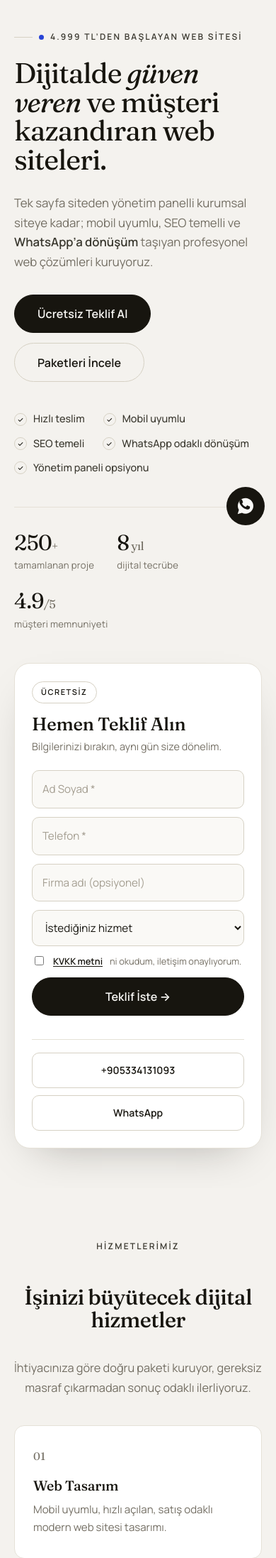
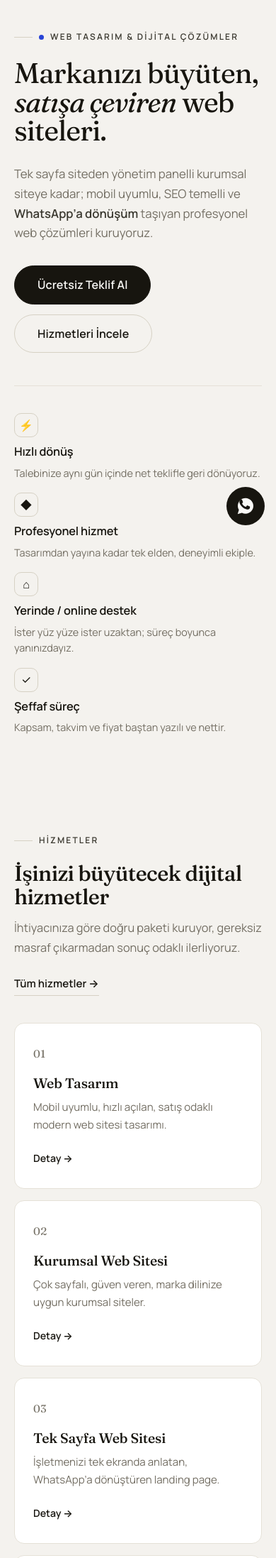
Before and after one commit to poyrazco1/lead-avcisi-xtanbul-yazilim-ajansi, a PHP site: page / in a window 390 px wide. Shown: the part 88-2283 px from the top of the page at 71% size. Run offline with PHP 8.4, Linux system fonts and the light colour scheme.

Commit message:
Anasayfayı referans servis-sayfası akışına göre yeniden kurgula
Anasayfa bölüm sırası (yalnızca ön yüz): Hero (etiket + 2 satırlı büyük
başlık + 2 CTA) → hero altı 4 güven kartı → 6 numaralı hizmet kartı
(Detay linkli, 3/1 kolon) → 4 adımlı süreç (Keşif/Planlama/Uygulama/
Teslim-Takip) → öne çıkan işler / portfolyo galerisi (aspect-ratio +
object-fit:cover, görsel yoksa premium placeholder) → 3 paket
(Başlangıç/Standart-öne çıkan/Premium) → SSS (button + aria-expanded
erişilebilir akordeon) → final WhatsApp/iletişim CTA → footer.

- index.php: yalnızca home bloğu yeniden yapılandırıldı; diğer sayfalar
  ve tüm form/route/link/JS bağlantıları korundu.
- assets/style.css: hero-cards/trust-card, kart Detay linki, work-grid
  portfolyo galerisi ve button tabanlı FAQ bileşenleri; yeni gridler için
  responsive (mobil tek kolon); ≤360px header CTA gizlenerek yatay taşma
  giderildi.
- assets/site.js: SSS için sade, erişilebilir aç/kapa (button + aria).

Backend, panel/admin, veritabanı ve data dosyalarına dokunulmadı.

Co-Authored-By: Claude Opus 4.8 <noreply@anthropic.com>
Claude-Session: https://claude.ai/code/session_01R1Py26Hz8uzHUuAYQ6sBvJ

```diff
--- a/assets/site.js
+++ b/assets/site.js
@@ -64,4 +64,13 @@
     });
   }
   Array.prototype.forEach.call(document.querySelectorAll('.js-lead-form'), bindLeadForm);
+
+  // SSS akordeon (button + aria-expanded ile erişilebilir aç/kapa)
+  Array.prototype.forEach.call(document.querySelectorAll('.faq-item .faq-q'), function (btn) {
+    btn.addEventListener('click', function () {
+      var item = btn.parentNode;
+      var open = item.classList.toggle('open');
+      btn.setAttribute('aria-expanded', open ? 'true' : 'false');
+    });
+  });
 })();
--- a/assets/style.css
+++ b/assets/style.css
@@ -242,6 +242,45 @@ body.nav-open .nav-overlay{opacity:1;visibility:visible}
 .process-card p{color:var(--sub);font-size:.9rem;margin:0}
 
 /* ============================================================
+   ANASAYFA — HERO ALTI GÜVEN KARTLARI
+   ============================================================ */
+.hero-cards{display:grid;grid-template-columns:repeat(4,minmax(0,1fr));gap:var(--gap);
+  margin-top:clamp(46px,6vw,72px);padding-top:clamp(38px,5vw,54px);border-top:1px solid var(--hair)}
+.trust-card{display:flex;flex-direction:column;gap:10px}
+.trust-card .tc-mark{width:34px;height:34px;border-radius:10px;border:1px solid var(--hair-2);
+  display:grid;place-items:center;color:var(--ink);font-size:1rem}
+.trust-card h3{font-family:var(--font-body);font-weight:600;font-size:1.02rem;margin:2px 0 0}
+.trust-card p{color:var(--sub);font-size:.9rem;margin:0;line-height:1.55}
+
+/* Kart içi "Detay" linki */
+.card-link{margin-top:22px;color:var(--ink);font-weight:600;font-size:.88rem;
+  display:inline-flex;align-items:center;gap:7px;width:max-content;transition:gap .16s ease}
+.service-card .card-link{margin-top:auto;padding-top:22px}
+.card-link:hover{gap:12px}
+
+/* ============================================================
+   ANASAYFA — ÖNE ÇIKAN İŞLER / GALERİ
+   ============================================================ */
+.work-grid{display:grid;grid-template-columns:repeat(3,minmax(0,1fr));gap:var(--gap)}
+.work-card{display:flex;flex-direction:column;background:var(--card);border:1px solid var(--hair);
+  border-radius:var(--r);overflow:hidden;transition:border-color .2s ease,transform .2s ease}
+.work-card:hover{border-color:var(--ink);transform:translateY(-3px)}
+.work-media{position:relative;aspect-ratio:4/3;overflow:hidden;background:var(--card-2)}
+.work-media img{width:100%;height:100%;object-fit:cover;display:block}
+.work-card:hover .work-media img{transform:scale(1.03)}
+.work-media img{transition:transform .4s ease}
+.work-ph{position:absolute;inset:0;display:grid;place-items:center;
+  background:
+    radial-gradient(120% 120% at 100% 0%,rgba(23,21,15,.06),transparent 60%),
+    repeating-linear-gradient(135deg,transparent 0 13px,rgba(23,21,15,.035) 13px 14px),
+    var(--card-2)}
+.work-ph span{font-family:var(--font-display);font-size:2.6rem;color:var(--ink);opacity:.22;letter-spacing:.02em}
+.work-body{padding:22px 24px;display:flex;flex-direction:column;gap:8px}
+.work-cat{font-size:11px;font-weight:600;letter-spacing:.14em;text-transform:uppercase;color:var(--sub)}
+.work-body h3{font-size:1.16rem;margin:0}
+.work-body p{color:var(--sub);font-size:.9rem;margin:0}
+
+/* ============================================================
    PAKETLER
    ============================================================ */
 .pkg-grid{display:grid;grid-template-columns:repeat(3,minmax(0,1fr));gap:var(--gap);align-items:stretch}
@@ -422,6 +462,8 @@ body.nav-open .nav-overlay{opacity:1;visibility:visible}
   .card-grid.cols-4{grid-template-columns:repeat(2,1fr)}
   .process-grid{grid-template-columns:repeat(2,1fr)}
   .pkg-grid{grid-template-columns:repeat(2,1fr)}
+  .hero-cards{grid-template-columns:repeat(2,1fr)}
+  .work-grid{grid-template-columns:repeat(2,1fr)}
   .hero-inner{grid-template-columns:1fr;gap:44px}
   .hero-copy{max-width:none}
   .hero-form-card{max-width:520px}
@@ -446,7 +488,8 @@ body.nav-open .nav-overlay{opacity:1;visibility:visible}
 }
 @media (max-width:680px){
   .card-grid.cols-4,.card-grid.cols-3,.card-grid.cols-2,
-  .process-grid,.pkg-grid,.footer-top,.stat-cards{grid-template-columns:1fr}
+  .process-grid,.pkg-grid,.footer-top,.stat-cards,
+  .hero-cards,.work-grid{grid-template-columns:1fr}
   .quote-form{grid-template-columns:1fr}
   .section-heading{flex-direction:column;align-items:flex-start}
   .cta-inner{flex-direction:column;align-items:flex-start}
--- a/index.php
+++ b/index.php
@@ -3,144 +3,135 @@ $page=$_GET['page']??'home';
 $valid=['home','hizmetler','paketler','referanslar','blog','haberler','kurumsal','iletisim','kvkk','gizlilik','cerez'];
 if(!in_array($page,$valid,true)){$page='home';}
 $s=site_settings();
+$wa=normalize_whatsapp($s['contact_whatsapp']);
 header_html($page);
 ?>
-<?php if($page==='home'): $posts=array_slice(posts_all(),0,3); $refs=array_values(array_filter(references_all(),fn($r)=>!empty($r['active']))); ?>
+<?php if($page==='home'):
+  /* Anasayfaya özel içerik (yalnızca ön yüz sunumu) */
+  $hero_cards=[
+    ['m'=>'⚡','t'=>'Hızlı dönüş','d'=>'Talebinize aynı gün içinde net teklifle geri dönüyoruz.'],
+    ['m'=>'◆','t'=>'Profesyonel hizmet','d'=>'Tasarımdan yayına kadar tek elden, deneyimli ekiple.'],
+    ['m'=>'⌂','t'=>'Yerinde / online destek','d'=>'İster yüz yüze ister uzaktan; süreç boyunca yanınızdayız.'],
+    ['m'=>'✓','t'=>'Şeffaf süreç','d'=>'Kapsam, takvim ve fiyat baştan yazılı ve nettir.'],
+  ];
+  $home_process=[
+    ['no'=>'01','title'=>'Keşif','desc'=>'İhtiyacınızı, hedef kitlenizi ve rakiplerinizi dinleyip kapsamı netleştiriyoruz.'],
+    ['no'=>'02','title'=>'Planlama','desc'=>'Sayfa yapısı, içerik akışı ve tasarım yönünü birlikte planlıyoruz.'],
+    ['no'=>'03','title'=>'Uygulama','desc'=>'Mobil uyumlu, hızlı ve SEO temelli olarak tasarlayıp geliştiriyoruz.'],
+    ['no'=>'04','title'=>'Teslim / Takip','desc'=>'Yayına alıp teslim ediyor, sonrasında performansı takip ediyoruz.'],
+  ];
+  $home_works=[
+    ['cat'=>'Güzellik & Bakım','title'=>'Randevu odaklı salon sitesi','img'=>''],
+    ['cat'=>'Teknik Servis','title'=>'WhatsApp dönüşümlü servis sitesi','img'=>''],
+    ['cat'=>'Kurumsal','title'=>'Çok sayfalı tanıtım sitesi','img'=>''],
+    ['cat'=>'E-Ticaret','title'=>'Ürün ve kampanya vitrini','img'=>''],
+    ['cat'=>'Sağlık & Klinik','title'=>'Randevulu klinik sitesi','img'=>''],
+    ['cat'=>'Yeme & İçme','title'=>'Menü ve rezervasyon sitesi','img'=>''],
+  ];
+  $home_packages=[
+    ['name'=>'Başlangıç','who'=>'Hızlı bir dijital vitrin isteyen yerel işletmeler için.','features'=>['Mobil uyumlu tek sayfa','WhatsApp & arama butonu','Temel SEO kurulumu','Harita ve iletişim'],'featured'=>false],
+    ['name'=>'Standart','who'=>'Kurumsal duruş ve daha fazla içerik isteyenler için.','features'=>['Çok sayfalı yapı','Hizmet & referans bölümleri','Blog / haber altyapısı','Gelişmiş SEO düzeni'],'featured'=>true],
+    ['name'=>'Premium','who'=>'Kendi içeriğini yöneten ve büyümek isteyen markalar için.','features'=>['Yönetim paneli','Randevu / talep sistemi','Çok dil opsiyonu','Özel yazılım & entegrasyon'],'featured'=>false],
+  ];
+?>
 
+<!-- 1) HERO -->
 <section class="hero">
-  <div class="wrap hero-inner">
+  <div class="wrap">
     <div class="hero-copy">
-      <span class="eyebrow"><span class="eb-dot"></span><?=e($s['hero_badge'])?></span>
-      <h1 class="hero-title">Dijitalde <span class="hl">güven veren</span> ve müşteri kazandıran web siteleri.</h1>
+      <span class="eyebrow"><span class="eb-dot"></span>Web Tasarım &amp; Dijital Çözümler</span>
+      <h1 class="hero-title">Markanızı büyüten,<br><span class="hl">satışa çeviren</span> web siteleri.</h1>
       <p class="hero-lead">Tek sayfa siteden yönetim panelli kurumsal siteye kadar; mobil uyumlu, SEO temelli ve <b>WhatsApp’a dönüşüm</b> taşıyan profesyonel web çözümleri kuruyoruz.</p>
       <div class="hero-actions">
-        <a class="btn btn-primary btn-lg" href="#teklif-hero">Ücretsiz Teklif Al</a>
-        <a class="btn btn-secondary btn-lg" href="/paketler">Paketleri İncele</a>
-      </div>
-      <ul class="hero-trust">
-        <?php foreach(trust_badges() as $b): ?><li><span class="tick">✓</span><?=e($b)?></li><?php endforeach; ?>
-      </ul>
-      <div class="hero-metrics">
-        <div class="metric-card"><span class="metric-value">250<span>+</span></span><span class="metric-label">tamamlanan proje</span></div>
-        <div class="metric-card"><span class="metric-value">8<span> yıl</span></span><span class="metric-label">dijital tecrübe</span></div>
-        <div class="metric-card"><span class="metric-value">4.9<span>/5</span></span><span class="metric-label">müşteri memnuniyeti</span></div>
+        <a class="btn btn-primary btn-lg" href="/iletisim#teklif">Ücretsiz Teklif Al</a>
+        <a class="btn btn-secondary btn-lg" href="/hizmetler">Hizmetleri İncele</a>
       </div>
     </div>
-    <aside class="hero-form-card" id="teklif-hero">
-      <div class="hff-head"><span class="hff-badge">Ücretsiz</span><h2>Hemen Teklif Alın</h2><p>Bilgilerinizi bırakın, aynı gün size dönelim.</p></div>
-      <form class="hero-form js-lead-form" data-status="#heroStatus" novalidate>
-        <div class="hp" aria-hidden="true"><input type="text" name="company_site" tabindex="-1" autocomplete="off"></div>
-        <input name="person" required placeholder="Ad Soyad *">
-        <input name="phone" required placeholder="Telefon *" inputmode="tel">
-        <input name="company" placeholder="Firma adı (opsiyonel)">
-        <select name="service">
-          <option value="">İstediğiniz hizmet</option>
-          <?php foreach(['Tek sayfa web sitesi','Randevulu web sitesi','Çok sayfalı kurumsal site','Yönetim panelli site','E-ticaret','SEO','Reklam / sosyal medya'] as $o): ?><option><?=e($o)?></option><?php endforeach; ?>
-        </select>
-        <label class="kvkk-line"><input type="checkbox" name="kvkk" value="1" required> <a href="/kvkk" target="_blank">KVKK metni</a>ni okudum, iletişim onaylıyorum.</label>
-        <button class="btn btn-primary btn-block btn-lg" type="submit">Teklif İste →</button>
-        <p class="form-status" id="heroStatus" role="status" aria-live="polite"></p>
-      </form>
-      <div class="hff-foot"><a href="tel:<?=e(preg_replace('/\s+/','',$s['contact_phone']))?>"><?=e($s['contact_phone'])?></a><a href="https://wa.me/<?=normalize_whatsapp($s['contact_whatsapp'])?>" target="_blank" rel="noopener">WhatsApp</a></div>
-    </aside>
-  </div>
-</section>
-
-<section class="section">
-  <div class="wrap">
-    <div class="section-heading center"><span class="eyebrow center">Hizmetlerimiz</span><h2 class="section-title">İşinizi büyütecek dijital hizmetler</h2><p class="section-lead">İhtiyacınıza göre doğru paketi kuruyor, gereksiz masraf çıkarmadan sonuç odaklı ilerliyoruz.</p></div>
-    <div class="card-grid cols-4">
-      <?php foreach(front_services() as $i=>$sv): ?>
-      <article class="service-card"><span class="card-index"><?=sprintf('%02d',$i+1)?></span><h3 class="card-title"><?=e($sv['title'])?></h3><p><?=e($sv['desc'])?></p></article>
+    <div class="hero-cards">
+      <?php foreach($hero_cards as $c): ?>
+      <article class="trust-card"><span class="tc-mark"><?=e($c['m'])?></span><h3><?=e($c['t'])?></h3><p><?=e($c['d'])?></p></article>
       <?php endforeach; ?>
     </div>
   </div>
 </section>
 
-<section class="section section-alt">
+<!-- 2) HİZMETLER -->
+<section class="section">
   <div class="wrap">
-    <div class="section-heading"><div><span class="eyebrow">Neden Xtanbul?</span><h2 class="section-title">Sadece güzel bir site değil, satan bir sistem</h2></div></div>
+    <div class="section-heading"><div><span class="eyebrow">Hizmetler</span><h2 class="section-title">İşinizi büyütecek dijital hizmetler</h2><p class="section-lead">İhtiyacınıza göre doğru paketi kuruyor, gereksiz masraf çıkarmadan sonuç odaklı ilerliyoruz.</p></div><a class="head-link" href="/hizmetler">Tüm hizmetler →</a></div>
     <div class="card-grid cols-3">
-      <?php foreach(why_us_cards() as $w): ?>
-      <article class="feature-card"><h3 class="card-title"><?=e($w['title'])?></h3><p><?=e($w['desc'])?></p></article>
+      <?php foreach(array_slice(front_services(),0,6) as $i=>$sv): ?>
+      <article class="service-card"><span class="card-index"><?=sprintf('%02d',$i+1)?></span><h3 class="card-title"><?=e($sv['title'])?></h3><p><?=e($sv['desc'])?></p><a class="card-link" href="/hizmetler">Detay →</a></article>
       <?php endforeach; ?>
     </div>
   </div>
 </section>
 
-<section class="section">
+<!-- 3) SÜREÇ -->
+<section class="section section-alt">
   <div class="wrap">
-    <div class="section-heading center"><span class="eyebrow center">Süreçlerimiz</span><h2 class="section-title">Fikirden yayına, net 8 adım</h2><p class="section-lead">Her aşamada ne olduğunu bilirsiniz; sürprizsiz, şeffaf ve planlı ilerleriz.</p></div>
+    <div class="section-heading center"><span class="eyebrow center">Nasıl Çalışıyoruz?</span><h2 class="section-title">Fikirden yayına, net 4 adım</h2><p class="section-lead">Her aşamada ne olduğunu bilirsiniz; sürprizsiz, şeffaf ve planlı ilerleriz.</p></div>
     <div class="process-grid">
-      <?php foreach(process_steps() as $st): ?>
+      <?php foreach($home_process as $st): ?>
       <article class="process-card"><span class="card-index"><?=e($st['no'])?></span><h3 class="card-title"><?=e($st['title'])?></h3><p><?=e($st['desc'])?></p></article>
       <?php endforeach; ?>
     </div>
   </div>
 </section>
 
-<section class="section section-alt" id="paketler">
+<!-- 4) ÖNE ÇIKAN İŞLER / GALERİ -->
+<section class="section">
   <div class="wrap">
-    <div class="section-heading center"><span class="eyebrow center">Paketler</span><h2 class="section-title">İşletmenize uygun paketi seçin</h2><p class="section-lead">Başlangıç fiyatı tek sayfalık site içindir; kapsam büyüdükçe ihtiyaca göre tekliflendirilir.</p></div>
-    <div class="pkg-grid">
-      <?php foreach(package_cards() as $p): ?>
-      <article class="pkg-card<?=!empty($p['featured'])?' featured':''?>">
-        <?php if(!empty($p['featured'])): ?><span class="pkg-tag">En çok tercih edilen</span><?php endif; ?>
-        <h3 class="pkg-name"><?=e($p['name'])?></h3>
-        <p class="pkg-who"><?=e($p['who'])?></p>
-        <div class="pkg-price"><?=e($p['price'])?></div>
-        <ul class="pkg-list"><?php foreach($p['features'] as $f): ?><li><?=e($f)?></li><?php endforeach; ?></ul>
-        <a class="btn <?=!empty($p['featured'])?'btn-light':'btn-primary'?> btn-block" href="https://wa.me/<?=normalize_whatsapp($s['contact_whatsapp'])?>?text=<?=rawurlencode('Merhaba, '.$p['name'].' paketi için teklif almak istiyorum.')?>" target="_blank" rel="noopener">WhatsApp’tan Teklif Al</a>
+    <div class="section-heading"><div><span class="eyebrow">Öne Çıkan İşler</span><h2 class="section-title">Farklı sektörlerden çalışmalar</h2><p class="section-lead">Yerel işletmelerden kurumsal markalara kadar hazırladığımız web çalışmalarından bir seçki.</p></div><a class="head-link" href="/referanslar">Tümünü gör →</a></div>
+    <div class="work-grid">
+      <?php foreach($home_works as $w): ?>
+      <article class="work-card">
+        <div class="work-media"><?php if(!empty($w['img'])): ?><img src="<?=e($w['img'])?>" alt="<?=e($w['title'])?>" loading="lazy"><?php else: ?><span class="work-ph"><span><?=e(first_letter($w['cat']))?></span></span><?php endif; ?></div>
+        <div class="work-body"><span class="work-cat"><?=e($w['cat'])?></span><h3><?=e($w['title'])?></h3></div>
       </article>
       <?php endforeach; ?>
     </div>
   </div>
 </section>
 
-<section class="section">
+<!-- 5) PAKETLER -->
+<section class="section section-alt" id="paketler">
   <div class="wrap">
-    <div class="section-heading"><div><span class="eyebrow">Referanslar</span><h2 class="section-title">Yaptığımız işler</h2></div><a class="head-link" href="/referanslar">Tümünü gör →</a></div>
-    <div class="card-grid cols-3">
-      <?php foreach(array_slice($refs,0,6) as $r): ?>
-      <article class="ref-card">
-        <div class="ref-logo"><?php if(!empty($r['logo'])): ?><img src="<?=e($r['logo'])?>" alt="<?=e($r['name'])?> logo"><?php else: ?><?=e(first_letter($r['name']))?><?php endif; ?></div>
-        <h3><?=e($r['name'])?></h3>
-        <p><?=e($r['note']??'Web çalışması')?></p>
-        <small class="ref-cat"><?=e($r['category']??'Web Tasarım')?></small>
-        <?php if(!empty($r['website'])): ?><a class="ref-visit" href="<?=e($r['website'])?>" target="_blank" rel="noopener">Web sitesi →</a><?php endif; ?>
+    <div class="section-heading center"><span class="eyebrow center">Paketler</span><h2 class="section-title">İşletmenize uygun paketi seçin</h2><p class="section-lead">İhtiyacınıza göre kapsamı birlikte belirliyor, net bir teklif çıkarıyoruz.</p></div>
+    <div class="pkg-grid">
+      <?php foreach($home_packages as $p): ?>
+      <article class="pkg-card<?=!empty($p['featured'])?' featured':''?>">
+        <?php if(!empty($p['featured'])): ?><span class="pkg-tag">Öne çıkan</span><?php endif; ?>
+        <h3 class="pkg-name"><?=e($p['name'])?></h3>
+        <p class="pkg-who"><?=e($p['who'])?></p>
+        <ul class="pkg-list"><?php foreach($p['features'] as $f): ?><li><?=e($f)?></li><?php endforeach; ?></ul>
+        <a class="btn <?=!empty($p['featured'])?'btn-light':'btn-primary'?> btn-block" href="https://wa.me/<?=$wa?>?text=<?=rawurlencode('Merhaba, '.$p['name'].' paketi için teklif almak istiyorum.')?>" target="_blank" rel="noopener">Teklif Al</a>
       </article>
-      <?php endforeach; ?>
-      <?php if(!$refs): ?><p class="muted">Aktif referans henüz yayınlanmadı.</p><?php endif; ?>
-    </div>
-  </div>
-</section>
-
-<section class="section section-alt">
-  <div class="wrap">
-    <div class="section-heading"><div><span class="eyebrow">Blog / Rehber</span><h2 class="section-title">Web ve SEO rehberleri</h2></div><a class="head-link" href="/blog">Blog’a git →</a></div>
-    <div class="card-grid cols-3">
-      <?php foreach($posts as $p): ?>
-      <article class="post-card"><small><?=e($p['created_at']??'')?></small><h3><a href="/<?=($p['type']??'blog')==='haber'?'haber':'blog'?>/<?=e($p['slug'])?>"><?=e($p['title'])?></a></h3><p><?=e($p['summary'])?></p><a class="post-more" href="/<?=($p['type']??'blog')==='haber'?'haber':'blog'?>/<?=e($p['slug'])?>">Devamını oku →</a></article>
       <?php endforeach; ?>
     </div>
   </div>
 </section>
 
+<!-- 6) SSS -->
 <section class="section">
   <div class="wrap">
     <div class="section-heading center"><span class="eyebrow center">Sık Sorulan Sorular</span><h2 class="section-title">Aklınıza takılanlar</h2></div>
     <div class="faq">
-      <?php foreach(faq_items() as $i=>$fq): ?>
-      <details class="faq-item"<?=$i===0?' open':''?>><summary><?=e($fq['q'])?></summary><div class="faq-a"><p><?=e($fq['a'])?></p></div></details>
+      <?php foreach(faq_items() as $i=>$fq): $fid='faq'.$i; ?>
+      <div class="faq-item<?=$i===0?' open':''?>">
+        <button type="button" class="faq-q" id="<?=$fid?>-q" aria-expanded="<?=$i===0?'true':'false'?>" aria-controls="<?=$fid?>-a"><?=e($fq['q'])?><span class="faq-ico" aria-hidden="true">+</span></button>
+        <div class="faq-a" id="<?=$fid?>-a" role="region" aria-labelledby="<?=$fid?>-q"><div class="faq-a-inner"><p><?=e($fq['a'])?></p></div></div>
+      </div>
       <?php endforeach; ?>
     </div>
   </div>
 </section>
 
+<!-- 7) FİNAL CTA -->
 <section class="cta">
   <div class="wrap cta-inner">
     <div><h2 class="cta-title"><?=e($s['cta_title'])?></h2><p class="cta-text"><?=e($s['cta_desc'])?></p></div>
-    <div class="cta-actions"><a class="btn btn-light btn-lg" href="/iletisim#teklif">Ücretsiz Teklif Al</a><a class="btn btn-line btn-lg" href="https://wa.me/<?=normalize_whatsapp($s['contact_whatsapp'])?>?text=Merhaba%2C%20web%20sitesi%20teklifi%20almak%20istiyorum." target="_blank" rel="noopener">WhatsApp’tan Yaz</a></div>
+    <div class="cta-actions"><a class="btn btn-light btn-lg" href="https://wa.me/<?=$wa?>?text=Merhaba%2C%20web%20sitesi%20teklifi%20almak%20istiyorum." target="_blank" rel="noopener">WhatsApp’tan Yaz</a><a class="btn btn-line btn-lg" href="/iletisim#teklif">İletişime Geç</a></div>
   </div>
 </section>
 
@@ -157,7 +148,7 @@ header_html($page);
 <section class="page-hero"><div class="wrap"><span class="eyebrow">Paketler</span><h1>Başlangıçtan özel yazılıma kadar paketler</h1><p>Başlangıç fiyatı tek sayfalık HTML site içindir. Randevu, çok sayfa, panel ve çok dil ihtiyaca göre tekliflendirilir.</p></div></section>
 <section class="section"><div class="wrap"><div class="pkg-grid">
   <?php foreach(package_cards() as $p): ?>
-  <article class="pkg-card<?=!empty($p['featured'])?' featured':''?>"><?php if(!empty($p['featured'])): ?><span class="pkg-tag">En çok tercih edilen</span><?php endif; ?><h3 class="pkg-name"><?=e($p['name'])?></h3><p class="pkg-who"><?=e($p['who'])?></p><div class="pkg-price"><?=e($p['price'])?></div><ul class="pkg-list"><?php foreach($p['features'] as $f): ?><li><?=e($f)?></li><?php endforeach; ?></ul><a class="btn <?=!empty($p['featured'])?'btn-light':'btn-primary'?> btn-block" href="https://wa.me/<?=normalize_whatsapp($s['contact_whatsapp'])?>?text=<?=rawurlencode('Merhaba, '.$p['name'].' paketi için teklif almak istiyorum.')?>" target="_blank" rel="noopener">WhatsApp’tan Teklif Al</a></article>
+  <article class="pkg-card<?=!empty($p['featured'])?' featured':''?>"><?php if(!empty($p['featured'])): ?><span class="pkg-tag">En çok tercih edilen</span><?php endif; ?><h3 class="pkg-name"><?=e($p['name'])?></h3><p class="pkg-who"><?=e($p['who'])?></p><div class="pkg-price"><?=e($p['price'])?></div><ul class="pkg-list"><?php foreach($p['features'] as $f): ?><li><?=e($f)?></li><?php endforeach; ?></ul><a class="btn <?=!empty($p['featured'])?'btn-light':'btn-primary'?> btn-block" href="https://wa.me/<?=$wa?>?text=<?=rawurlencode('Merhaba, '.$p['name'].' paketi için teklif almak istiyorum.')?>" target="_blank" rel="noopener">WhatsApp’tan Teklif Al</a></article>
   <?php endforeach; ?>
 </div></div></section>
 
```
Also changed, not shown: other parts of assets/style.css (+18 -12 lines).
